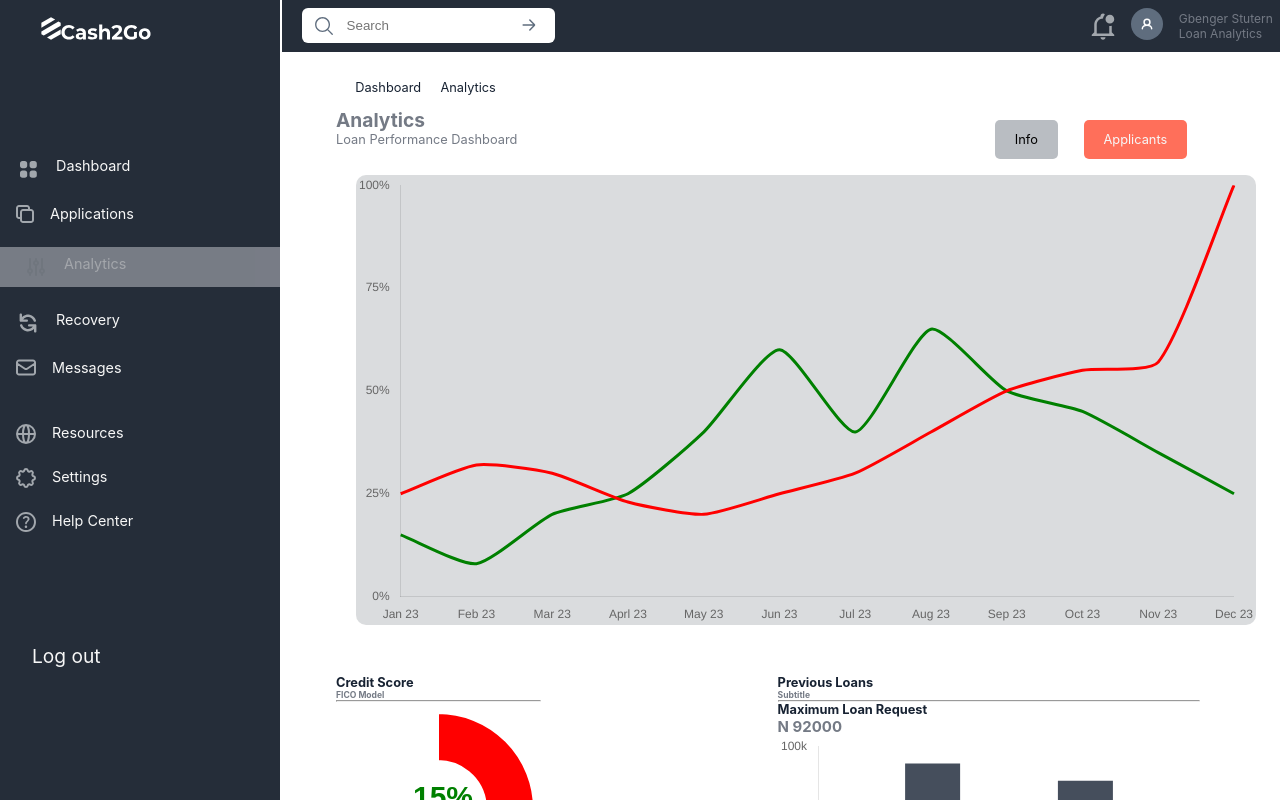
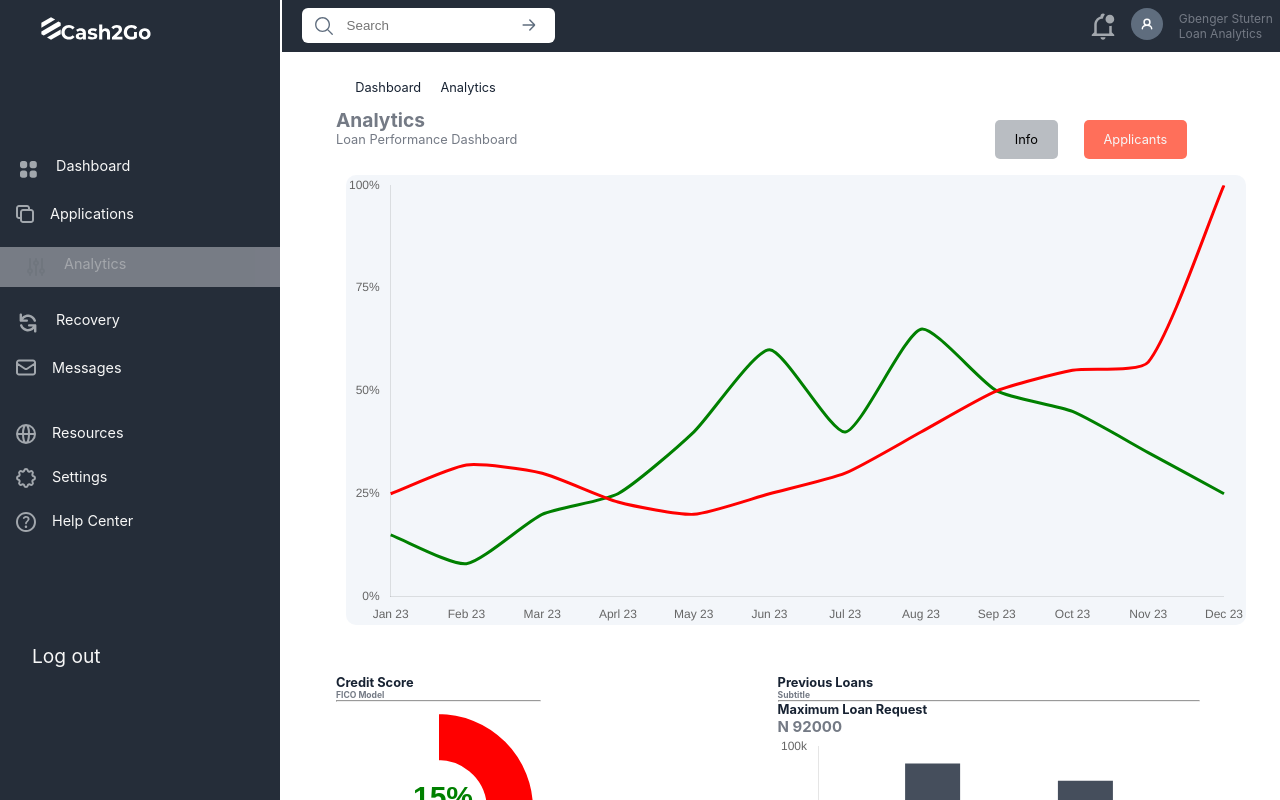
Before and after one commit to joyibeh93/Cash-Loan_App, a React (Create React App) app: page /analytics in a window 1280 px wide. Shown: the top 800 px of the page. Built offline with nearby package versions, Linux system fonts and the light colour scheme; the HTML template or start-up script is replaced by a standard one.

Commit message:
worked on chart

```diff
--- a/src/Styles/Analytics.css
+++ b/src/Styles/Analytics.css
@@ -45,8 +45,8 @@
 }
 .AnalyticsChart{
     width: 900px;
-    margin-left:20px;
-    background-color:#b9bdc288 ;
+    margin-left:10px;
+    background-color: #e5eaf373; ;
     border: 3px sold var(--credit-score-bg-clr);
     border-radius: 10px;
 }
```
